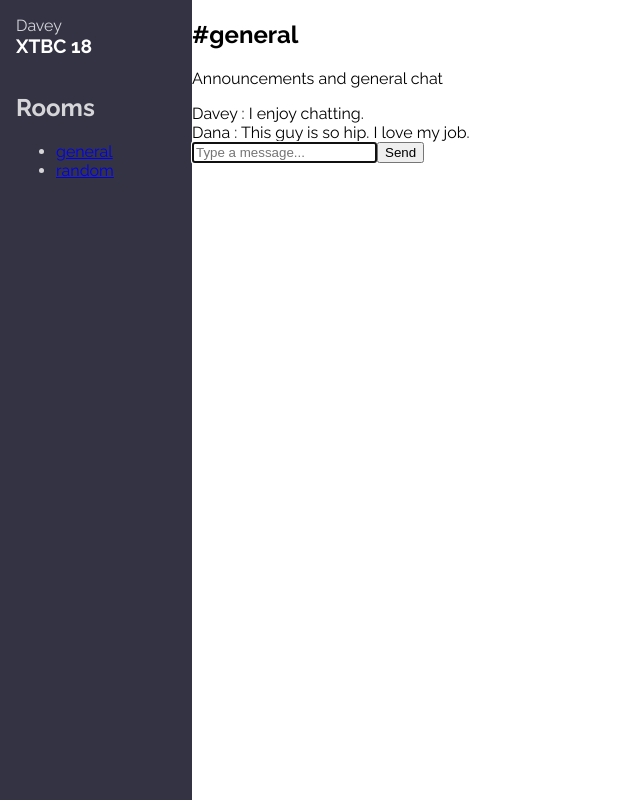
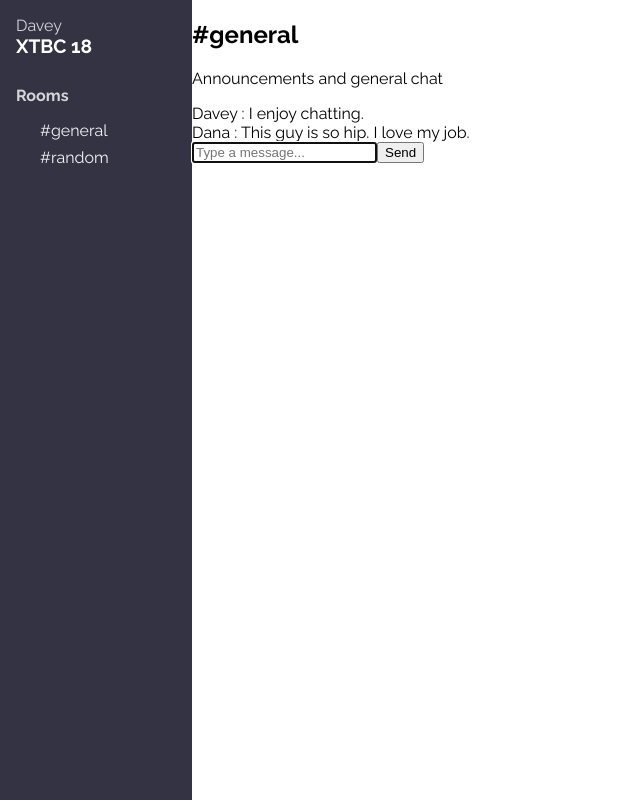
Before and after one commit to AyushiG123/chatarang, a React (Create React App) app: page / in a window 1280 px wide. Shown: the whole page, without its empty margins (0-640 px from the left). Built offline with nearby package versions, Linux system fonts and the light colour scheme.

Commit message:
Extracted and styled the RoomList component

```diff
--- /dev/null
+++ b/src/RoomList.js
@@ -0,0 +1,38 @@
+import React from 'react'
+
+const RoomList = () =>{
+    return(
+        <nav className="RoomList">
+        <h2 style={stylesRoom.h2}>Rooms</h2>
+        <ul style={stylesRoom.list}>
+          <ul><a style={stylesRoom.li2} href="#">#general</a></ul>
+          <ul><a style={stylesRoom.li2} href="#">#random</a></ul>
+        </ul>
+      </nav>
+    )
+}
+
+const stylesRoom = {
+    h2: {
+        fontSize: '1rem',
+        marginLeft: 8,
+        paddingLeft: 8,
+      },
+
+    list: {
+        listStyleType: 'circle',
+        marginLeft: 0,
+        paddingLeft: 0,
+      },
+
+    li2: {
+        listStyleType: 'circle',
+        display: 'block',
+        color: 'whitesmoke',
+        textDecoration: 'none',
+        marginBottom: '0.5rem',
+      }
+
+}
+
+export default RoomList
--- a/src/Sidebar.js
+++ b/src/Sidebar.js
@@ -1,4 +1,6 @@
 import React from 'react'
+
+import RoomList from './RoomList'
 
 const Sidebar = (props) => {
   return (
@@ -15,13 +17,7 @@ const Sidebar = (props) => {
       <h1 style={styles.h1}>
         XTBC 18
       </h1>
-      <nav className="RoomList" style={styles.children}>
-        <h2>Rooms</h2>
-        <ul>
-          <li><a href="#">general</a></li>
-          <li><a href="#">random</a></li>
-        </ul>
-      </nav>
+      <RoomList />
     </aside>
   )
 }
```
